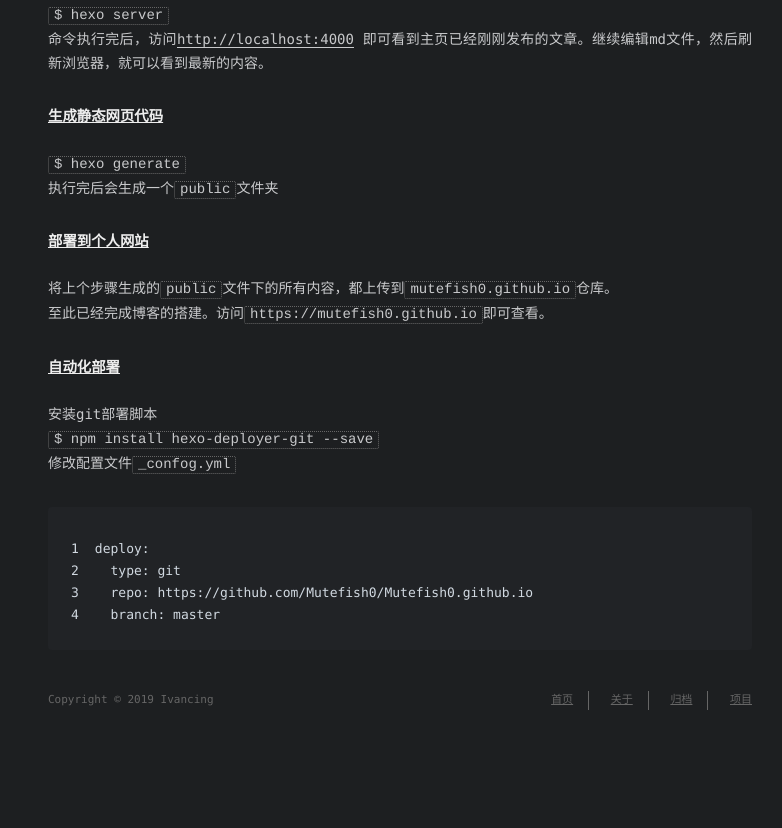
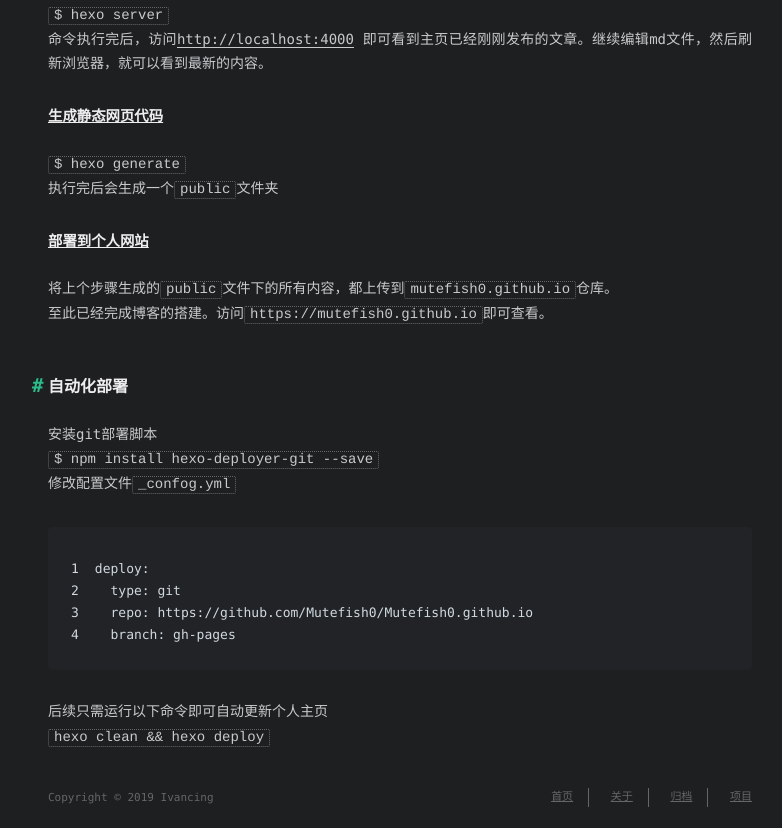
Before and after one commit to Mutefish0/Mutefish0.github.io, a plain HTML site: page 2019/08/30/Hello-Blog/index.html in a window 1280 px wide. Shown: the part 1178-2006 px from the top of the page, without its empty margins (240-1022 px from the left). Before the commit the page ends 1908 px from the top, so only its background shows below. Drawn offline with Linux system fonts and the light colour scheme; a web font is replaced by a local one.

Commit message:
Site updated: 2019-08-30 01:27:14

```diff
--- a/2019/08/30/Hello-Blog/index.html
+++ b/2019/08/30/Hello-Blog/index.html
@@ -13,7 +13,7 @@
 <meta property="og:site_name" content="程一凡">
 <meta property="og:description" content="这篇文章的主题是如何快速搭建一个博客。我采用的搭建博客的方式是Github Pages + Hexo，可以快速免费的搭建一个博客。 使用Github Pages来免费托管网页源代码：  GitHub Pages 是一种静态站点托管服务，旨在直接从 GitHub 仓库托管您的个人、组织或项目页面。  使用Hexo来生成静态页面：  Hexo 是一个快速、简洁且高效的博客框架。Hexo 使用 Mark">
 <meta property="og:locale" content="zh-CN">
-<meta property="og:updated_time" content="2019-08-29T17:14:17.337Z">
+<meta property="og:updated_time" content="2019-08-29T17:26:03.472Z">
 <meta name="twitter:card" content="summary">
 <meta name="twitter:title" content="Hello Blog">
 <meta name="twitter:description" content="这篇文章的主题是如何快速搭建一个博客。我采用的搭建博客的方式是Github Pages + Hexo，可以快速免费的搭建一个博客。 使用Github Pages来免费托管网页源代码：  GitHub Pages 是一种静态站点托管服务，旨在直接从 GitHub 仓库托管您的个人、组织或项目页面。  使用Hexo来生成静态页面：  Hexo 是一个快速、简洁且高效的博客框架。Hexo 使用 Mark">
@@ -98,7 +98,7 @@
 
     </div>
     <div id="toc">
-      <ol class="toc"><li class="toc-item toc-level-2"><a class="toc-link" href="#Getting-Started"><span class="toc-number">1.</span> <span class="toc-text">Getting Started</span></a><ol class="toc-child"><li class="toc-item toc-level-3"><a class="toc-link" href="#创建Github-Pages仓库"><span class="toc-number">1.1.</span> <span class="toc-text">创建Github Pages仓库</span></a></li><li class="toc-item toc-level-3"><a class="toc-link" href="#安装Hexo"><span class="toc-number">1.2.</span> <span class="toc-text">安装Hexo</span></a></li><li class="toc-item toc-level-3"><a class="toc-link" href="#初始化项目"><span class="toc-number">1.3.</span> <span class="toc-text">初始化项目</span></a></li><li class="toc-item toc-level-3"><a class="toc-link" href="#写一篇文章"><span class="toc-number">1.4.</span> <span class="toc-text">写一篇文章</span></a></li><li class="toc-item toc-level-3"><a class="toc-link" href="#Local-Server"><span class="toc-number">1.5.</span> <span class="toc-text">Local Server</span></a></li><li class="toc-item toc-level-3"><a class="toc-link" href="#生成静态网页代码"><span class="toc-number">1.6.</span> <span class="toc-text">生成静态网页代码</span></a></li><li class="toc-item toc-level-3"><a class="toc-link" href="#部署到个人网站"><span class="toc-number">1.7.</span> <span class="toc-text">部署到个人网站</span></a></li><li class="toc-item toc-level-3"><a class="toc-link" href="#自动化部署"><span class="toc-number">1.8.</span> <span class="toc-text">自动化部署</span></a></li></ol></li></ol>
+      <ol class="toc"><li class="toc-item toc-level-2"><a class="toc-link" href="#Getting-Started"><span class="toc-number">1.</span> <span class="toc-text">Getting Started</span></a><ol class="toc-child"><li class="toc-item toc-level-3"><a class="toc-link" href="#创建Github-Pages仓库"><span class="toc-number">1.1.</span> <span class="toc-text">创建Github Pages仓库</span></a></li><li class="toc-item toc-level-3"><a class="toc-link" href="#安装Hexo"><span class="toc-number">1.2.</span> <span class="toc-text">安装Hexo</span></a></li><li class="toc-item toc-level-3"><a class="toc-link" href="#初始化项目"><span class="toc-number">1.3.</span> <span class="toc-text">初始化项目</span></a></li><li class="toc-item toc-level-3"><a class="toc-link" href="#写一篇文章"><span class="toc-number">1.4.</span> <span class="toc-text">写一篇文章</span></a></li><li class="toc-item toc-level-3"><a class="toc-link" href="#Local-Server"><span class="toc-number">1.5.</span> <span class="toc-text">Local Server</span></a></li><li class="toc-item toc-level-3"><a class="toc-link" href="#生成静态网页代码"><span class="toc-number">1.6.</span> <span class="toc-text">生成静态网页代码</span></a></li><li class="toc-item toc-level-3"><a class="toc-link" href="#部署到个人网站"><span class="toc-number">1.7.</span> <span class="toc-text">部署到个人网站</span></a></li></ol></li><li class="toc-item toc-level-2"><a class="toc-link" href="#自动化部署"><span class="toc-number">2.</span> <span class="toc-text">自动化部署</span></a></li></ol>
     </div>
   </span>
 </div>
@@ -153,9 +153,10 @@
 <h3 id="Local-Server"><a href="#Local-Server" class="headerlink" title="Local Server"></a>Local Server</h3><p><code>$ hexo server</code><br>命令执行完后，访问<a href="http://localhost:4000" target="_blank" rel="noopener">http://localhost:4000</a> 即可看到主页已经刚刚发布的文章。继续编辑md文件，然后刷新浏览器，就可以看到最新的内容。</p>
 <h3 id="生成静态网页代码"><a href="#生成静态网页代码" class="headerlink" title="生成静态网页代码"></a>生成静态网页代码</h3><p><code>$ hexo generate</code><br>执行完后会生成一个<code>public</code>文件夹</p>
 <h3 id="部署到个人网站"><a href="#部署到个人网站" class="headerlink" title="部署到个人网站"></a>部署到个人网站</h3><p>将上个步骤生成的<code>public</code>文件下的所有内容，都上传到<code>mutefish0.github.io</code>仓库。<br>至此已经完成博客的搭建。访问<code>https://mutefish0.github.io</code>即可查看。</p>
-<h3 id="自动化部署"><a href="#自动化部署" class="headerlink" title="自动化部署"></a>自动化部署</h3><p>安装git部署脚本<br><code>$ npm install hexo-deployer-git --save</code><br>修改配置文件<code>_confog.yml</code></p>
-<figure class="highlight plain"><table><tr><td class="gutter"><pre><span class="line">1</span><br><span class="line">2</span><br><span class="line">3</span><br><span class="line">4</span><br></pre></td><td class="code"><pre><span class="line">deploy:</span><br><span class="line">  type: git</span><br><span class="line">  repo: https://github.com/Mutefish0/Mutefish0.github.io</span><br><span class="line">  branch: master</span><br></pre></td></tr></table></figure>
+<h2 id="自动化部署"><a href="#自动化部署" class="headerlink" title="自动化部署"></a>自动化部署</h2><p>安装git部署脚本<br><code>$ npm install hexo-deployer-git --save</code><br>修改配置文件<code>_confog.yml</code></p>
+<figure class="highlight plain"><table><tr><td class="gutter"><pre><span class="line">1</span><br><span class="line">2</span><br><span class="line">3</span><br><span class="line">4</span><br></pre></td><td class="code"><pre><span class="line">deploy:</span><br><span class="line">  type: git</span><br><span class="line">  repo: https://github.com/Mutefish0/Mutefish0.github.io</span><br><span class="line">  branch: gh-pages</span><br></pre></td></tr></table></figure>
 
+<p>后续只需运行以下命令即可自动更新个人主页<br><code>hexo clean &amp;&amp; hexo deploy</code> </p>
 
   </div>
 </article>
@@ -181,7 +182,7 @@
     </div>
 
     <div id="toc-footer" style="display: none">
-      <ol class="toc"><li class="toc-item toc-level-2"><a class="toc-link" href="#Getting-Started"><span class="toc-number">1.</span> <span class="toc-text">Getting Started</span></a><ol class="toc-child"><li class="toc-item toc-level-3"><a class="toc-link" href="#创建Github-Pages仓库"><span class="toc-number">1.1.</span> <span class="toc-text">创建Github Pages仓库</span></a></li><li class="toc-item toc-level-3"><a class="toc-link" href="#安装Hexo"><span class="toc-number">1.2.</span> <span class="toc-text">安装Hexo</span></a></li><li class="toc-item toc-level-3"><a class="toc-link" href="#初始化项目"><span class="toc-number">1.3.</span> <span class="toc-text">初始化项目</span></a></li><li class="toc-item toc-level-3"><a class="toc-link" href="#写一篇文章"><span class="toc-number">1.4.</span> <span class="toc-text">写一篇文章</span></a></li><li class="toc-item toc-level-3"><a class="toc-link" href="#Local-Server"><span class="toc-number">1.5.</span> <span class="toc-text">Local Server</span></a></li><li class="toc-item toc-level-3"><a class="toc-link" href="#生成静态网页代码"><span class="toc-number">1.6.</span> <span class="toc-text">生成静态网页代码</span></a></li><li class="toc-item toc-level-3"><a class="toc-link" href="#部署到个人网站"><span class="toc-number">1.7.</span> <span class="toc-text">部署到个人网站</span></a></li><li class="toc-item toc-level-3"><a class="toc-link" href="#自动化部署"><span class="toc-number">1.8.</span> <span class="toc-text">自动化部署</span></a></li></ol></li></ol>
+      <ol class="toc"><li class="toc-item toc-level-2"><a class="toc-link" href="#Getting-Started"><span class="toc-number">1.</span> <span class="toc-text">Getting Started</span></a><ol class="toc-child"><li class="toc-item toc-level-3"><a class="toc-link" href="#创建Github-Pages仓库"><span class="toc-number">1.1.</span> <span class="toc-text">创建Github Pages仓库</span></a></li><li class="toc-item toc-level-3"><a class="toc-link" href="#安装Hexo"><span class="toc-number">1.2.</span> <span class="toc-text">安装Hexo</span></a></li><li class="toc-item toc-level-3"><a class="toc-link" href="#初始化项目"><span class="toc-number">1.3.</span> <span class="toc-text">初始化项目</span></a></li><li class="toc-item toc-level-3"><a class="toc-link" href="#写一篇文章"><span class="toc-number">1.4.</span> <span class="toc-text">写一篇文章</span></a></li><li class="toc-item toc-level-3"><a class="toc-link" href="#Local-Server"><span class="toc-number">1.5.</span> <span class="toc-text">Local Server</span></a></li><li class="toc-item toc-level-3"><a class="toc-link" href="#生成静态网页代码"><span class="toc-number">1.6.</span> <span class="toc-text">生成静态网页代码</span></a></li><li class="toc-item toc-level-3"><a class="toc-link" href="#部署到个人网站"><span class="toc-number">1.7.</span> <span class="toc-text">部署到个人网站</span></a></li></ol></li><li class="toc-item toc-level-2"><a class="toc-link" href="#自动化部署"><span class="toc-number">2.</span> <span class="toc-text">自动化部署</span></a></li></ol>
     </div>
 
     <div id="share-footer" style="display: none">
```
